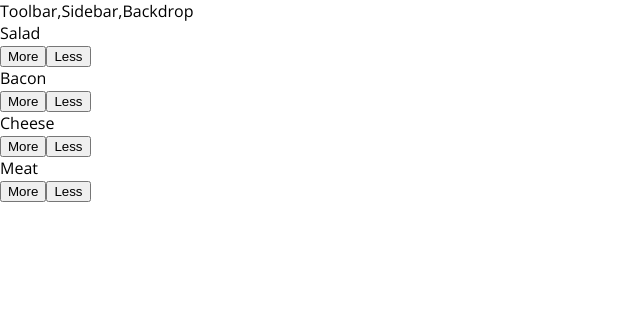
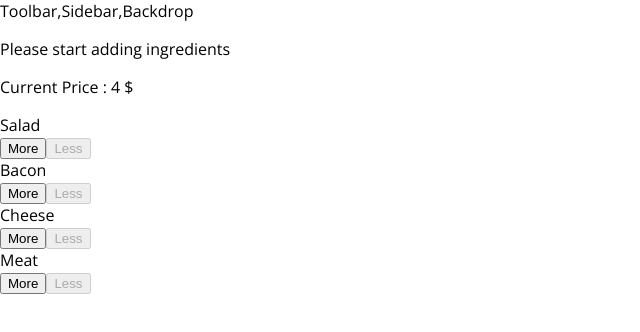
Before and after one commit to acharyakavita/Burger-Builder, a React app: page / in a window 1280 px wide. Shown: the top 332 px of the page, without its empty margins (0-640 px from the left). Built offline with nearby package versions, Linux system fonts and the light colour scheme.

Commit message:
Bug fix: price calculation& disable mode for btn

```diff
--- a/src/Components/Burger/BuildControls/BuildControls.js
+++ b/src/Components/Burger/BuildControls/BuildControls.js
@@ -11,6 +11,7 @@ const controls = [
 
 const buildControls = (props) => (
     <div className={classes.BuildControls}>
+    <p>Current Price : {props.price} $</p>
         {controls.map(ctrl =>
             <BuildControl
                 more={()=>props.ingredientAdded(ctrl.type)}
--- a/src/Components/Burger/Burger.js
+++ b/src/Components/Burger/Burger.js
@@ -18,7 +18,6 @@ const burger = (props) => {
         /*filter(
         burgerIngredient => burgerIngredient.length > 0
         );*/
-        console.log(arrayOfIngredients)
         if (arrayOfIngredients.length === 0){
             arrayOfIngredients=<p>Please start adding ingredients</p>
         }
--- a/src/Containers/BurgerBuilder/BurgerBuilder.js
+++ b/src/Containers/BurgerBuilder/BurgerBuilder.js
@@ -13,10 +13,10 @@ const INGREDIENT_PRICES={
 class BurgerBuilder extends Component {
     state={
         ingredients:{
-            salad:1,
-            bacon:1,
-            cheese:1,
-            meat:1,
+            salad:0,
+            bacon:0,
+            cheese:0,
+            meat:0,
         },
         totalPrice:4
     };
@@ -44,7 +44,7 @@ class BurgerBuilder extends Component {
             const updatedIngredients={...this.state.ingredients}
             updatedIngredients[type]=updatedCount;
 
-            const newPrice=INGREDIENT_PRICES[type] - this.state.totalPrice;
+            const newPrice= this.state.totalPrice-INGREDIENT_PRICES[type];
             this.setState({
                 ingredients:updatedIngredients,
                 totalPrice:newPrice
@@ -65,6 +65,7 @@ class BurgerBuilder extends Component {
             <Aux>
                 <Burger ingredients={this.state.ingredients}/>
                 <BuildControls
+                price={this.state.totalPrice}
                 ingredientAdded={this.addIngredientHandler}
                 ingredientRemoved={this.removeIngredientHandler}
                 disabled={disabledInfo}/>
```
